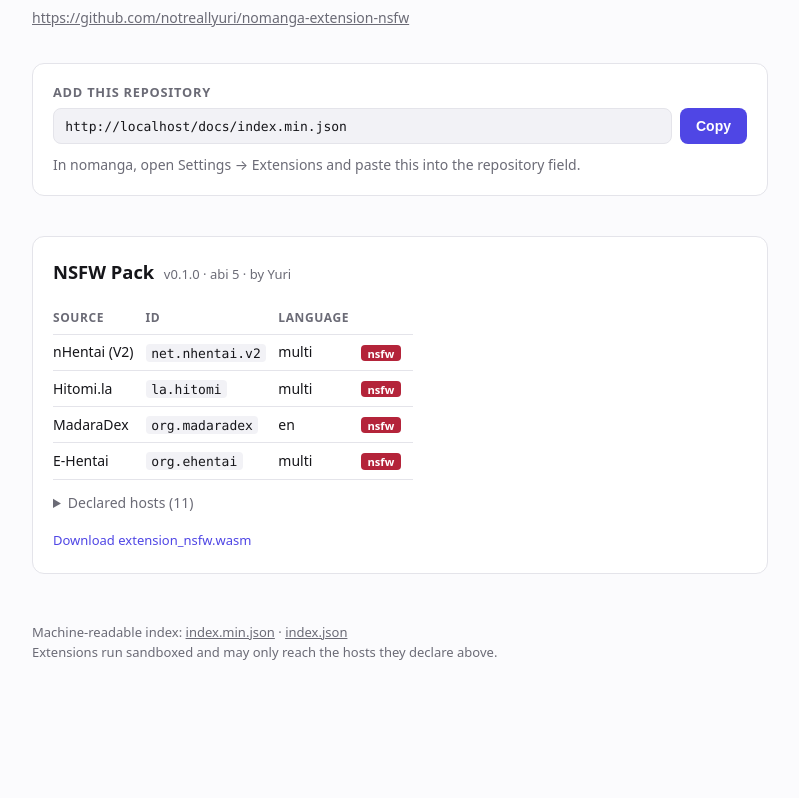
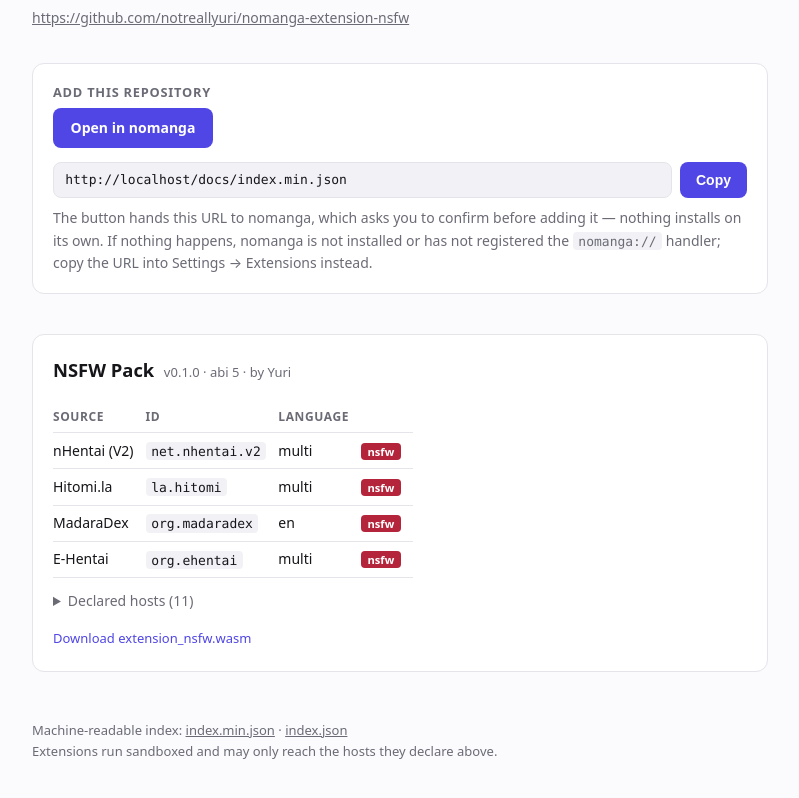
Before and after one commit to notreallyuri/nomanga-extension-nsfw, a plain HTML site: page docs/index.html in a window 1280 px wide. Shown: the part 128-926 px from the top of the page, without its empty margins (240-1039 px from the left). Before the commit the page ends 871 px from the top, so only its background shows below. Drawn offline with Linux system fonts and the light colour scheme.

Commit message:
ci: deploy docs/ to Pages, with an Open in nomanga button
Mirrors the mainpack setup. Deploy from a branch runs Jekyll over docs/ even
with .nojekyll present and fails on the default theme's style.scss, so
pages.yml uploads the directory verbatim; it builds nothing.

The landing page's button is a nomanga://add-repo link, which adds the
repository and stops there — installing stays a separate, confirmed step.

```diff
--- a/docs/index.html
+++ b/docs/index.html
@@ -31,6 +31,11 @@
 .add h2 { margin: 0 0 .35rem; font-size: .8rem; text-transform: uppercase;
   letter-spacing: .06em; color: var(--muted); }
 .add p { margin: .6rem 0 0; font-size: .875rem; color: var(--muted); }
+.open {
+  display: inline-block; margin-bottom: .85rem; padding: .55rem 1.1rem;
+  background: var(--accent); color: #fff; border-radius: .5rem;
+  font-size: .875rem; font-weight: 600; text-decoration: none;
+}
 .row { display: flex; gap: .5rem; align-items: stretch; }
 #url {
   flex: 1; min-width: 0; padding: .6rem .7rem; border: 1px solid var(--line);
@@ -78,12 +83,15 @@
 
   <div class="add">
     <h2>Add this repository</h2>
+    <a class="open" id="open" href="#">Open in nomanga</a>
     <div class="row">
       <input id="url" readonly value="index.min.json">
       <button id="copy" type="button">Copy</button>
     </div>
-    <p>In nomanga, open Settings &rarr; Extensions and paste this into the
-    repository field.</p>
+    <p>The button hands this URL to nomanga, which asks you to confirm before
+    adding it &mdash; nothing installs on its own. If nothing happens, nomanga
+    is not installed or has not registered the <code>nomanga://</code> handler;
+    copy the URL into Settings &rarr; Extensions instead.</p>
   </div>
 
   <section class="ext">
@@ -114,6 +122,9 @@
   const field = document.getElementById("url");
   field.value = new URL("index.min.json", location.href).href;
 
+  document.getElementById("open").href =
+    "nomanga://add-repo?url=" + encodeURIComponent(field.value);
+
   document.getElementById("copy").addEventListener("click", async () => {
     const button = document.getElementById("copy");
     try {
```
Also changed, not shown: 2 other files.
